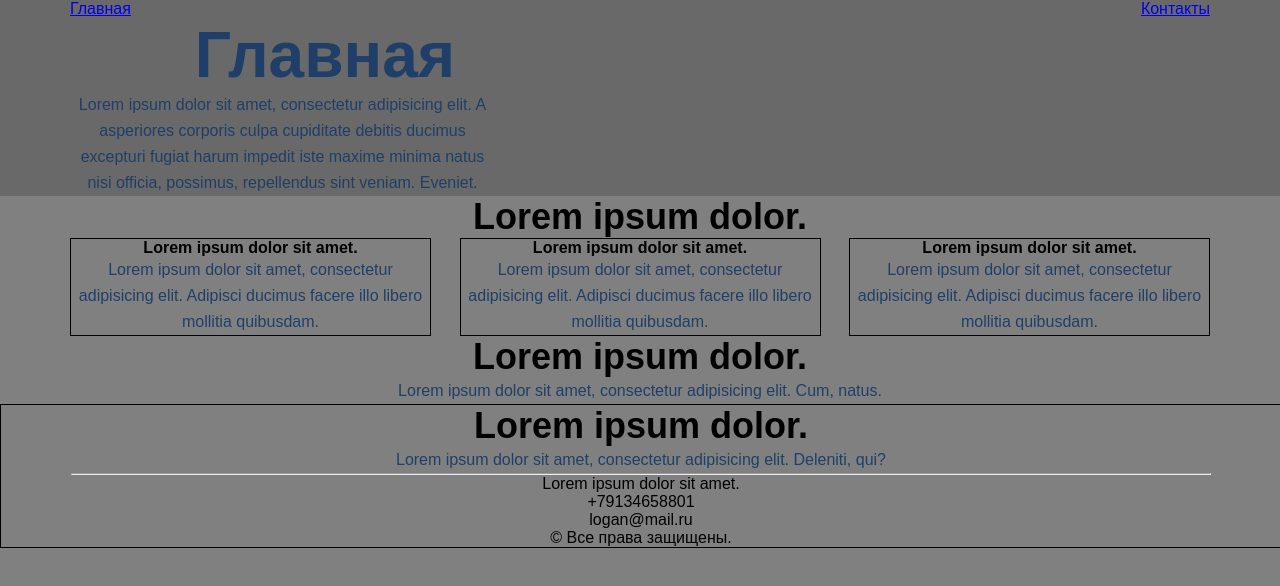
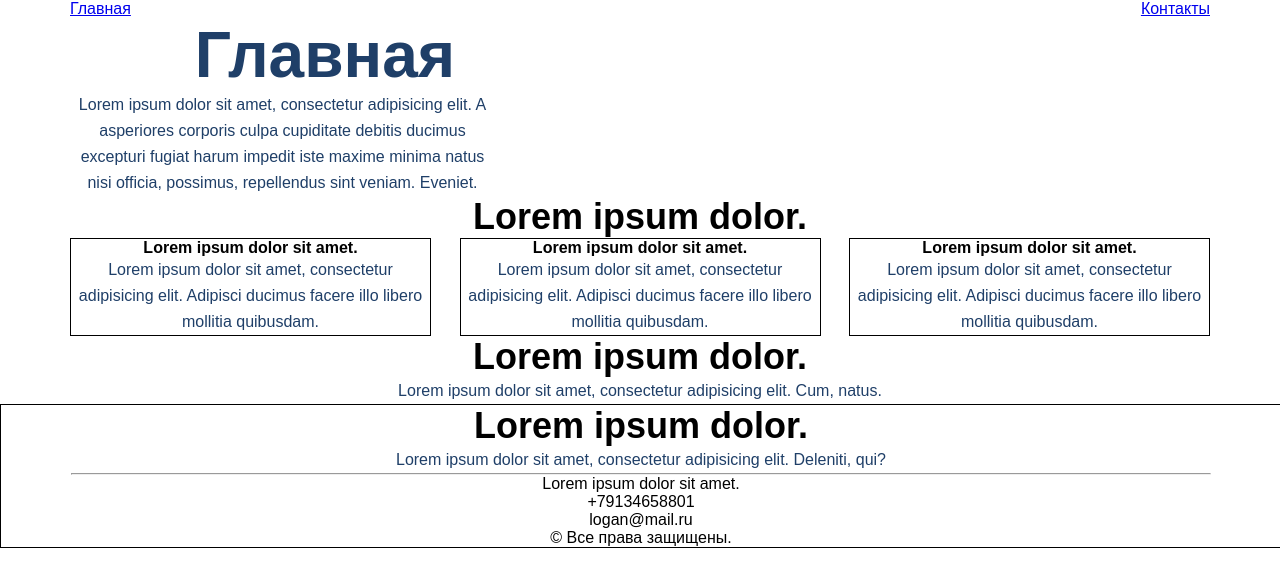
Before and after one commit to Bor333/Bor333.github.io, a plain HTML site: page index.html in a window 1280 px wide. Drawn offline with Linux system fonts and the light colour scheme.

Commit message:
les5 no bgc

```diff
--- a/style.css
+++ b/style.css
@@ -5,7 +5,6 @@
 
 body {
     font-family: sans-serif;
-    background-color: grey;
     text-align: center;
 }
 
@@ -74,7 +73,7 @@ input, textarea {
 }
 
 .header {
-    background-color: dimgray;
+
 
 }
 
```
